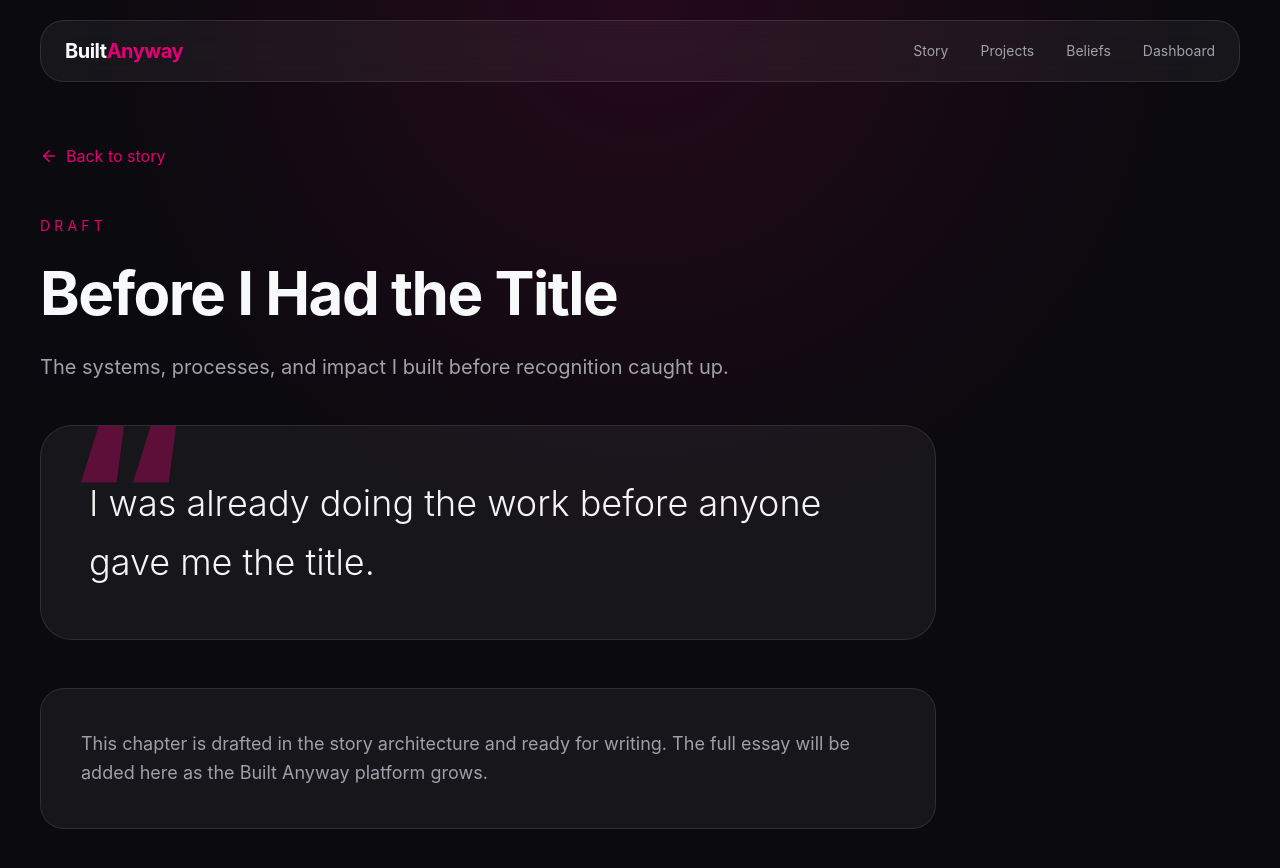
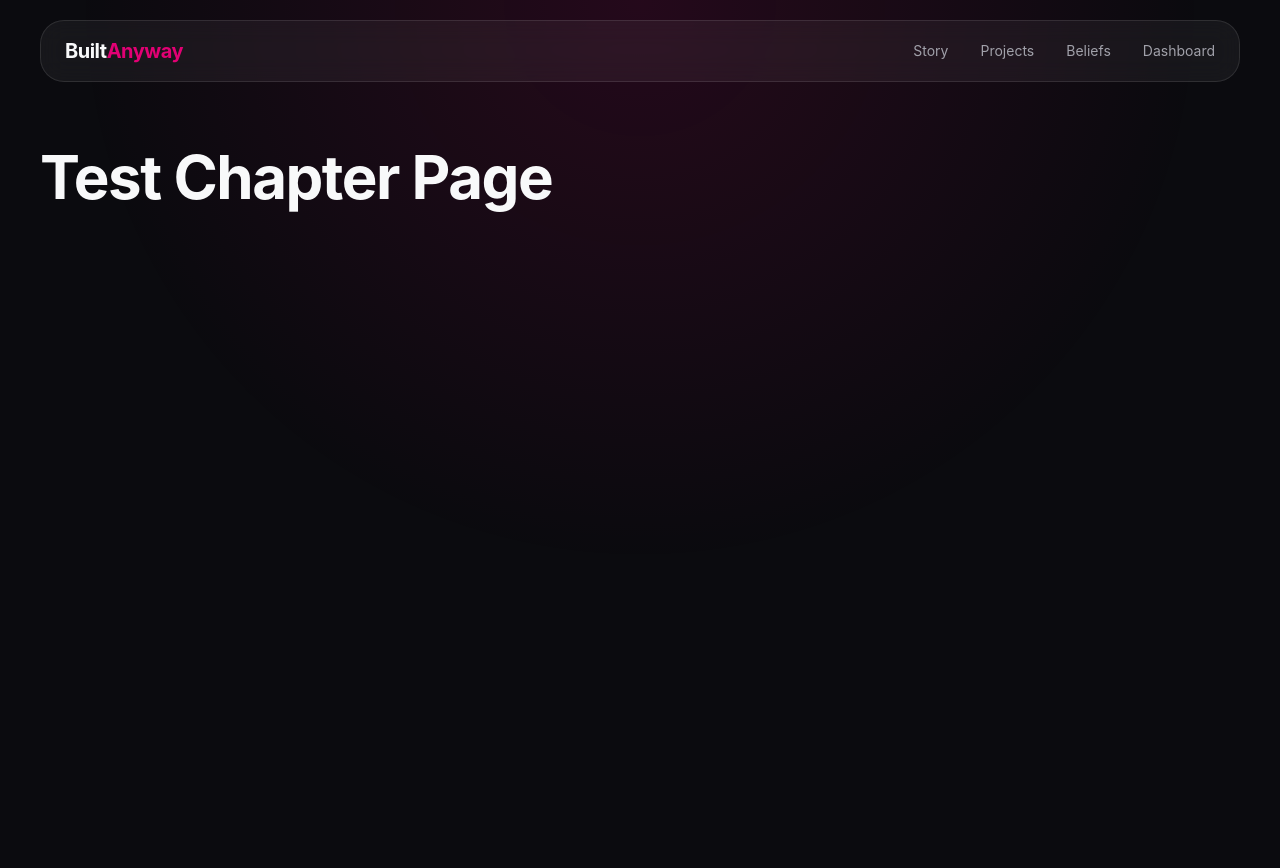
Before and after one commit to JKushi/built-anyway, a Next.js app: page /story/before-i-had-the-title in a window 1280 px wide. Shown: the top 868 px of the page. After the commit the page ends 800 px from the top, so only its background shows below. Built offline with nearby package versions, Linux system fonts and the light colour scheme.

Commit message:
test chapters

```diff
--- a/src/app/story/[slug]/page.tsx
+++ b/src/app/story/[slug]/page.tsx
@@ -1,62 +1,69 @@
-import Link from "next/link";
-import { notFound } from "next/navigation";
-import { ArrowLeft } from "lucide-react";
-import { storyChapters } from "@/data/story/chapters";
-
-type StoryChapterPageProps = {
-  params: {
-    slug: string;
-  };
-};
-
-export default function StoryChapterPage({ params }: StoryChapterPageProps) {
-  const chapter = storyChapters.find((item) => item.slug === params.slug);
-
-  if (!chapter) {
-    notFound();
-  }
-
+export default function StoryChapterPage() {
   return (
-    <div className="pt-36 pb-24">
-      <section className="section-container">
-        <Link
-          href="/story"
-          className="inline-flex items-center gap-2 text-[#E20074] mb-12 hover:gap-3 transition-all"
-        >
-          <ArrowLeft size={18} />
-          Back to story
-        </Link>
-
-        <article className="max-w-4xl">
-          <p className="uppercase tracking-[0.3em] text-sm text-[#E20074] mb-6">
-            {chapter.status}
-          </p>
-
-          <h1 className="headline mb-6">{chapter.title}</h1>
-
-          <p className="subheadline mb-10">{chapter.subtitle}</p>
-
-          <blockquote className="quote-panel mb-12">
-            <div className="quote-mark">“</div>
-            <p className="relative z-10 text-2xl md:text-4xl leading-relaxed font-light text-zinc-100">
-              {chapter.quote}
-            </p>
-          </blockquote>
-
-          <div className="glass-panel p-8 md:p-10">
-            <p className="text-zinc-400 leading-relaxed text-lg">
-              This chapter is drafted in the story architecture and ready for
-              writing. The full essay will be added here as the Built Anyway
-              platform grows.
-            </p>
-          </div>
-        </article>
-      </section>
+    <div className="pt-36 section-container">
+      <h1 className="headline">Test Chapter Page</h1>
     </div>
   );
 }
-export function generateStaticParams() {
-  return storyChapters.map((chapter) => ({
-    slug: chapter.slug
-  }));
-}
+// import Link from "next/link";
+// import { notFound } from "next/navigation";
+// import { ArrowLeft } from "lucide-react";
+// import { storyChapters } from "@/data/story/chapters";
+
+// type StoryChapterPageProps = {
+//   params: {
+//     slug: string;
+//   };
+// };
+
+// export default function StoryChapterPage({ params }: StoryChapterPageProps) {
+//   const chapter = storyChapters.find((item) => item.slug === params.slug);
+
+//   if (!chapter) {
+//     notFound();
+//   }
+
+//   return (
+//     <div className="pt-36 pb-24">
+//       <section className="section-container">
+//         <Link
+//           href="/story"
+//           className="inline-flex items-center gap-2 text-[#E20074] mb-12 hover:gap-3 transition-all"
+//         >
+//           <ArrowLeft size={18} />
+//           Back to story
+//         </Link>
+
+//         <article className="max-w-4xl">
+//           <p className="uppercase tracking-[0.3em] text-sm text-[#E20074] mb-6">
+//             {chapter.status}
+//           </p>
+
+//           <h1 className="headline mb-6">{chapter.title}</h1>
+
+//           <p className="subheadline mb-10">{chapter.subtitle}</p>
+
+//           <blockquote className="quote-panel mb-12">
+//             <div className="quote-mark">“</div>
+//             <p className="relative z-10 text-2xl md:text-4xl leading-relaxed font-light text-zinc-100">
+//               {chapter.quote}
+//             </p>
+//           </blockquote>
+
+//           <div className="glass-panel p-8 md:p-10">
+//             <p className="text-zinc-400 leading-relaxed text-lg">
+//               This chapter is drafted in the story architecture and ready for
+//               writing. The full essay will be added here as the Built Anyway
+//               platform grows.
+//             </p>
+//           </div>
+//         </article>
+//       </section>
+//     </div>
+//   );
+// }
+// export function generateStaticParams() {
+//   return storyChapters.map((chapter) => ({
+//     slug: chapter.slug
+//   }));
+// }
```
